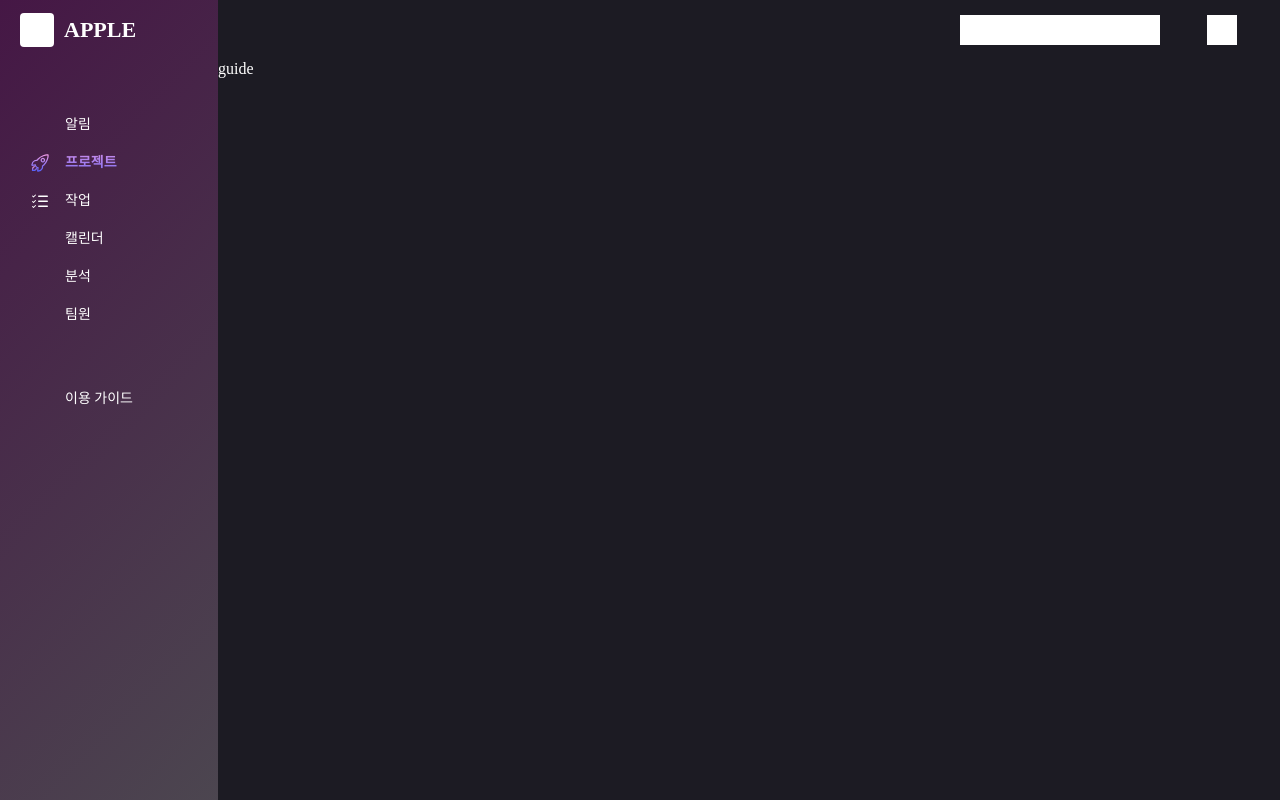
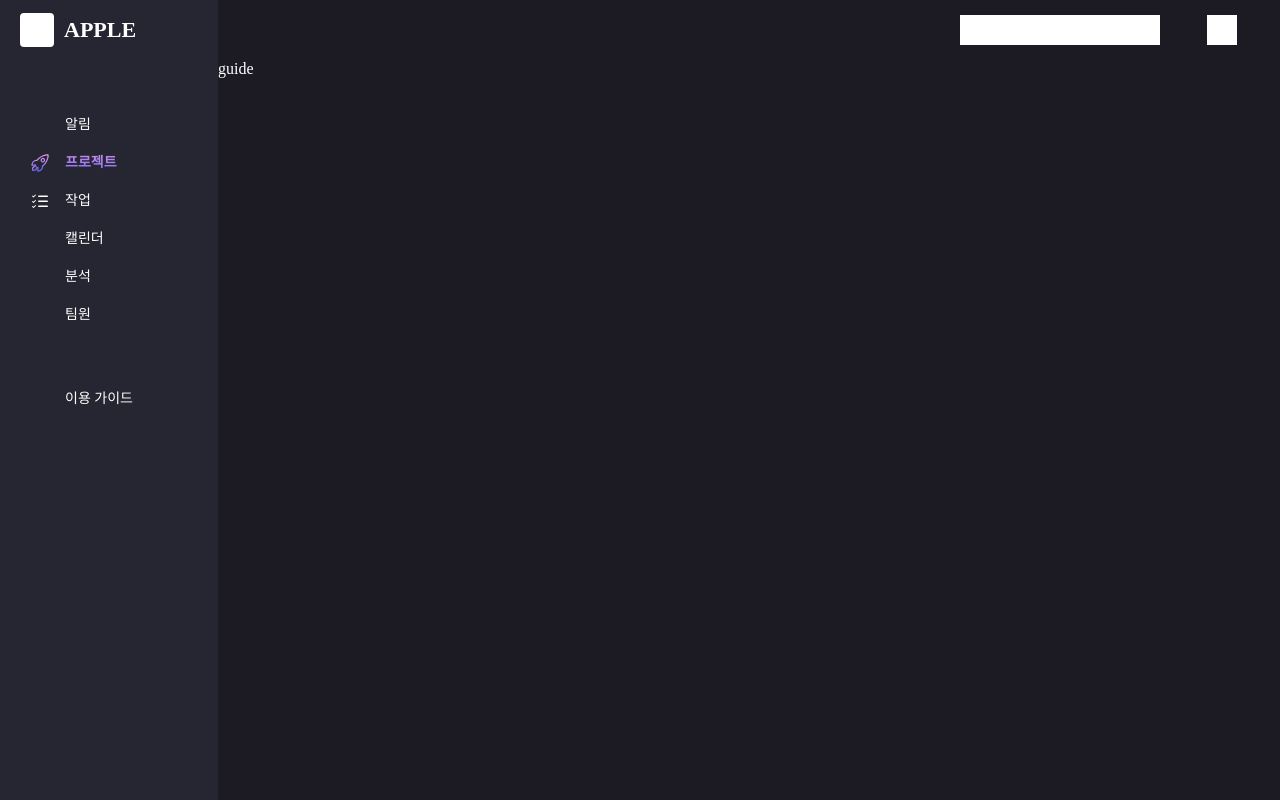
Before and after one commit to Team-PROM/Frontend, a React (Create React App) app in the folder prom/: page /#/guide in a window 1280 px wide. Built offline with nearby package versions, Linux system fonts and the light colour scheme; some icons are missing.

Commit message:
메뉴 스타일 롤백

```diff
--- a/prom/src/components/common/menu.js
+++ b/prom/src/components/common/menu.js
@@ -36,9 +36,11 @@ export default function Menu() {
   return (
     <Body>
       <Color
-        style={{
-          background: `linear-gradient(135deg, rgba(${rand.a}, ${rand.b}, ${rand.c}, 0.30) 0%, rgba(${rand.d}, ${rand.e}, ${rand.f}, 0.30) 100%)`,
-        }}>
+        style={
+          {
+            // background: `linear-gradient(135deg, rgba(${rand.a}, ${rand.b}, ${rand.c}, 0.30) 0%, rgba(${rand.d}, ${rand.e}, ${rand.f}, 0.30) 100%)`,
+          }
+        }>
         <Project>
           <TitleContainer>
             <TitleLogo></TitleLogo>
@@ -79,7 +81,7 @@ export default function Menu() {
 
 const Body = styled.div`
   width: 218px;
-  background-color: ${({ theme }) => theme.color.background};
+  background-color: ${({ theme }) => theme.color.menuback};
   color: white;
 `;
 
```
